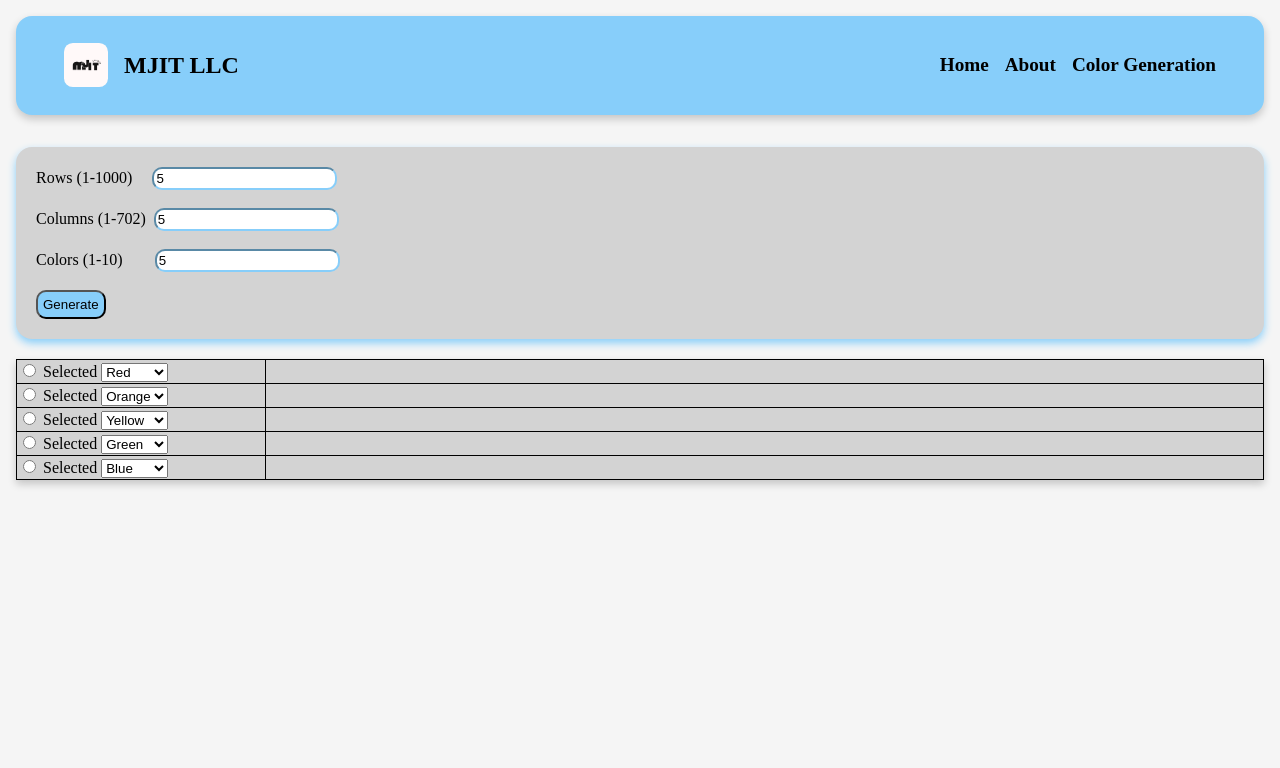
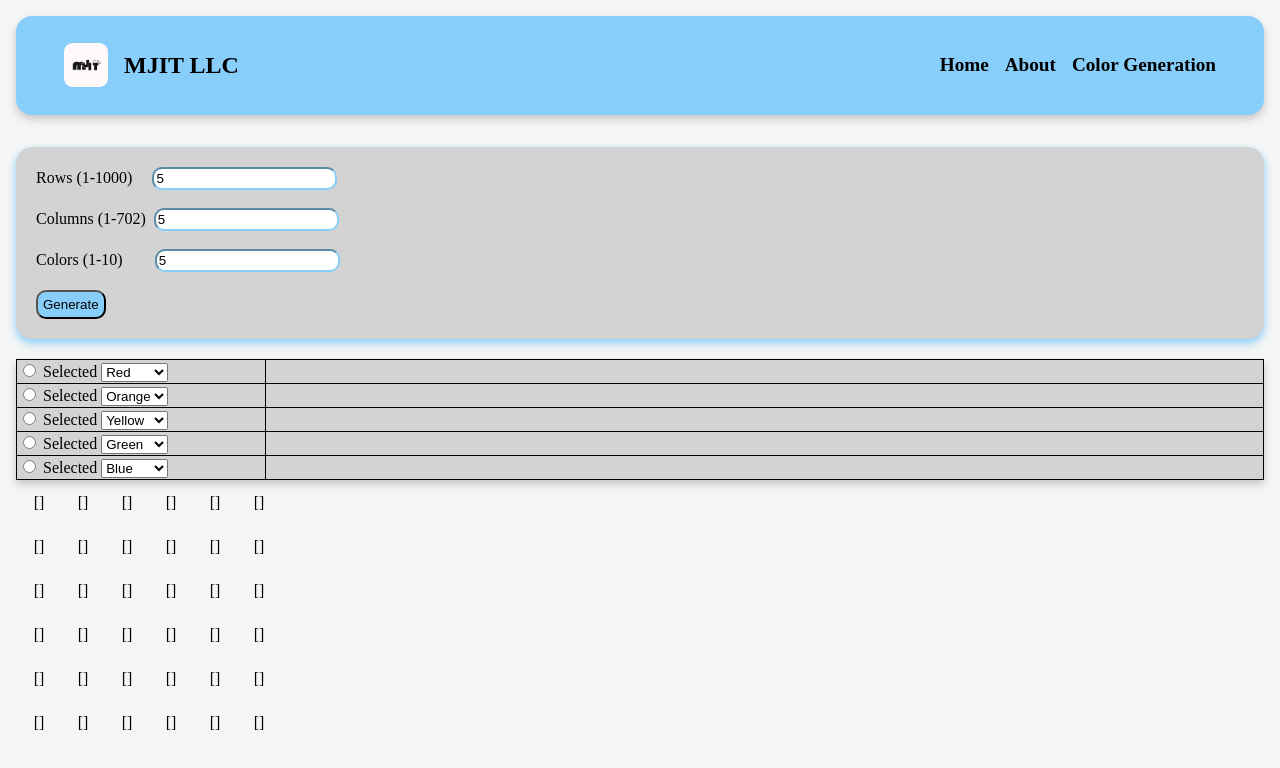
Before and after one commit to MiguelRosales1264/CS312-Group-Project, an Angular app in the folder group-app/: page /color-generation in a window 1280 px wide. Both pictures are taken after typing "5", "5", "5" into the empty fields and a click on the input "Generate". Shown: the top 768 px of the page. Built offline with nearby package versions, Linux system fonts and the light colour scheme.

Commit message:
table 2 gen

```diff
--- a/group-app/src/app/color-generation/color-generation.component.html
+++ b/group-app/src/app/color-generation/color-generation.component.html
@@ -69,3 +69,15 @@
     </tbody>
   </table>
 </div>
+
+<div *ngIf="tableData.length > 0">
+  <table id="generatedTable">
+    <tbody>
+      <tr *ngFor="let row of tableData; let i = index">
+        <td *ngFor="let cell of row; let j = index" style="width: 40px; height: 40px; text-align: center;">
+          {{ cell }}
+        </td>
+      </tr>
+    </tbody>
+  </table>
+</div>
--- a/group-app/src/app/color-generation/color-generation.component.ts
+++ b/group-app/src/app/color-generation/color-generation.component.ts
@@ -19,6 +19,7 @@ export class ColorGenerationComponent {
   columns: number | null = null;
   colorsInput: number | null = null;
   inputErrorMessage: string = '';
+  tableData:string[][] = [];
 
   validateInput(field: string): void {
     if (field === 'rows' && (this.rows === null || this.rows < 1 || this.rows > 1000)) {
@@ -47,6 +48,10 @@ export class ColorGenerationComponent {
       this.selectedRow = null;
       this.errorMessage = ''; // Clear any previous error message
     }
+
+    this.tableData = Array.from({ length: this.rows! + 1}, () =>
+      Array.from({ length: this.columns! + 1}, () => '[]')
+    );
   }
 
   selectRow(index: number): void {
```
